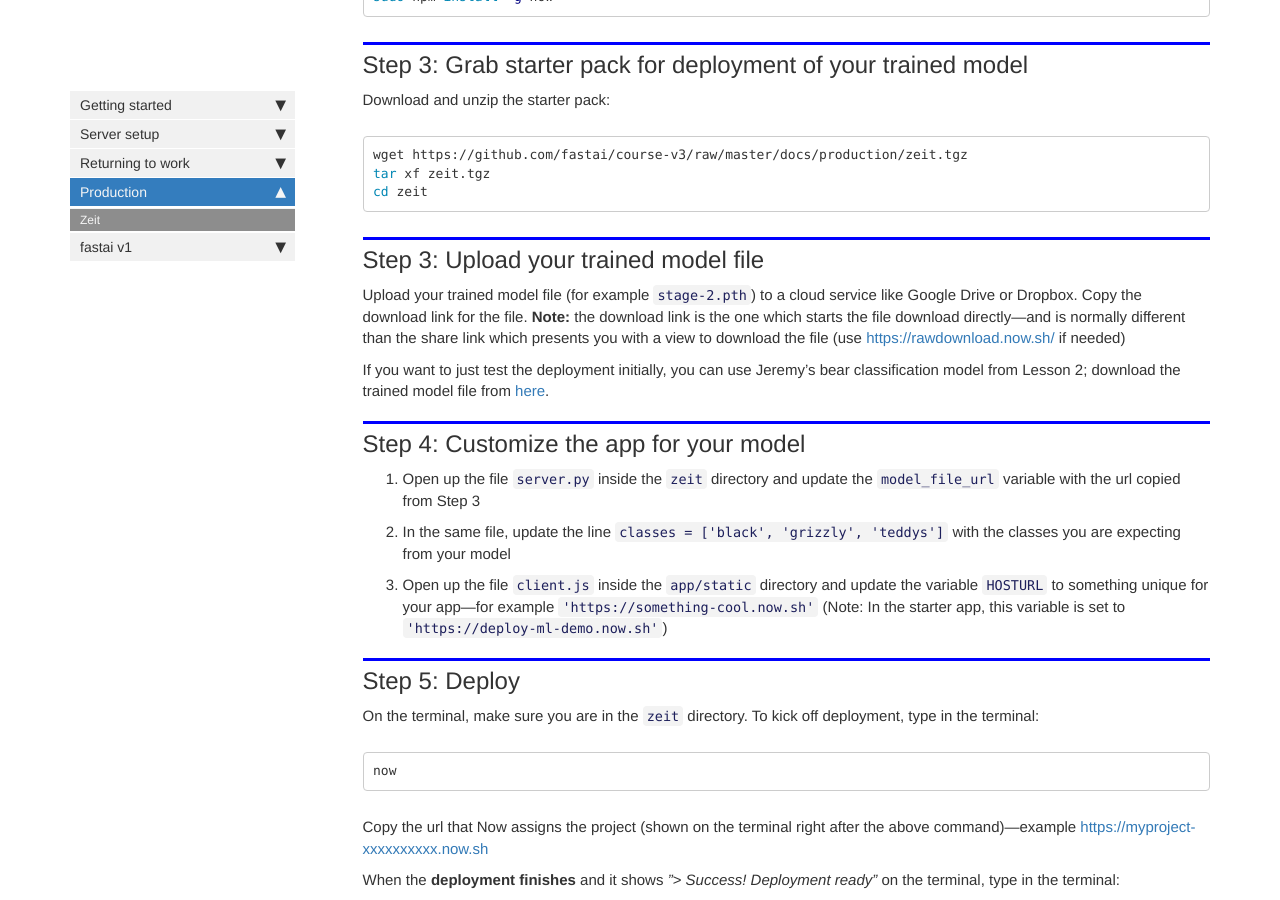
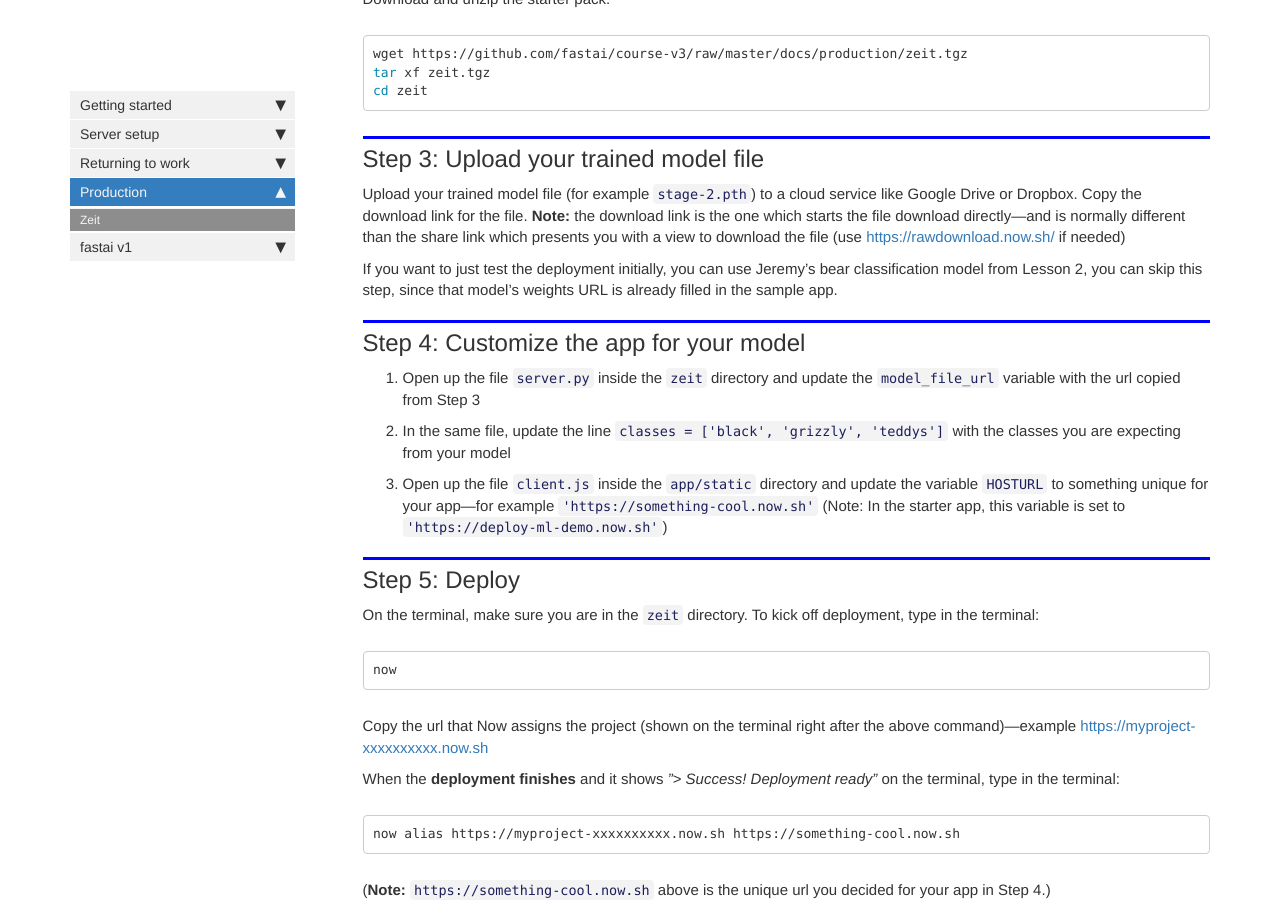
Before and after one commit to tamersalama/course-v3, a Jekyll site: the page built from docs/deployment_zeit.md, in a window 1280 px wide and 900 px high, scrolled down 1454 px. Built offline with Jekyll 4.4.1, drawn with Linux system fonts in a browser that asks for light colours; nearby versions of some CDN libraries; comment, search, counter and statistics services are not loaded; some of the changed lines change nothing that is shown; some of the changed text lies outside the part shown.

Commit message:
zeit update

```diff
--- a/docs/deployment_zeit.md
+++ b/docs/deployment_zeit.md
@@ -1,11 +1,7 @@
 ---
-title: Zeit
+title: "Deploying on Zeit"
 sidebar: home_sidebar
 ---
-
-# Deploying Fastai models on Zeit
-
-*(previously known as now.sh)*
 
 <img alt="" src="/images/zeit/zeit_now.png" class="screenshot">
 
@@ -38,7 +34,7 @@
 ## Step 3: Upload your trained model file
 Upload your trained model file (for example `stage-2.pth`) to a cloud service like Google Drive or Dropbox. Copy the download link for the file. **Note:** the download link is the one which starts the file download directly&mdash;and is normally different than the share link which presents you with a view to download the file (use [https://rawdownload.now.sh/](https://rawdownload.now.sh/) if needed)
 
-If you want to just test the deployment initially, you can use Jeremy's bear classification model from Lesson 2; download the trained model file from [here](https://www.dropbox.com/s/y4kl2gv1akv7y4i/stage-2.pth?raw=1).
+If you want to just test the deployment initially, you can use Jeremy's bear classification model from Lesson 2, you can skip this step, since that model's weights URL is already filled in the sample app.
 
 ## Step 4: Customize the app for your model
 
```
